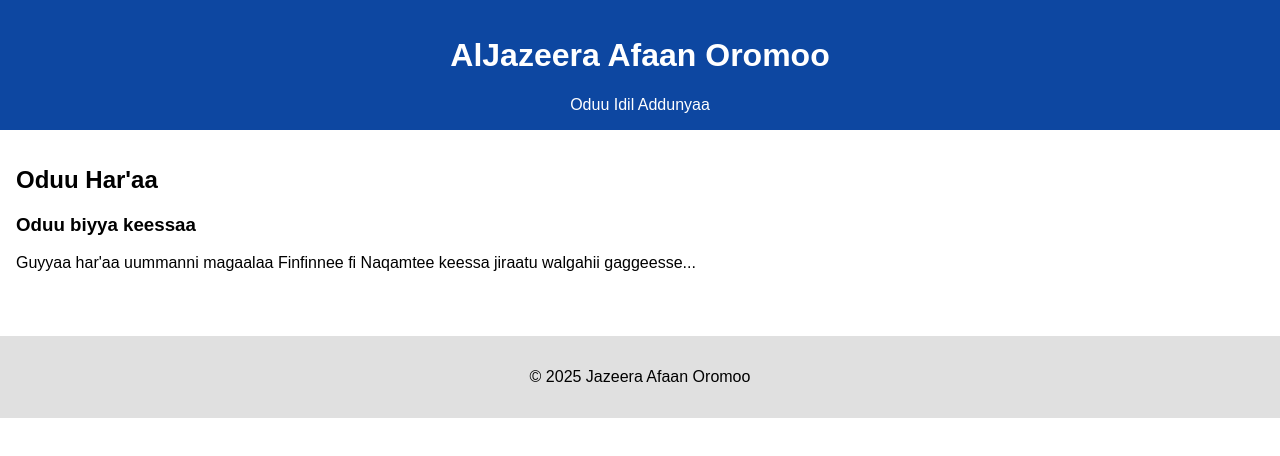
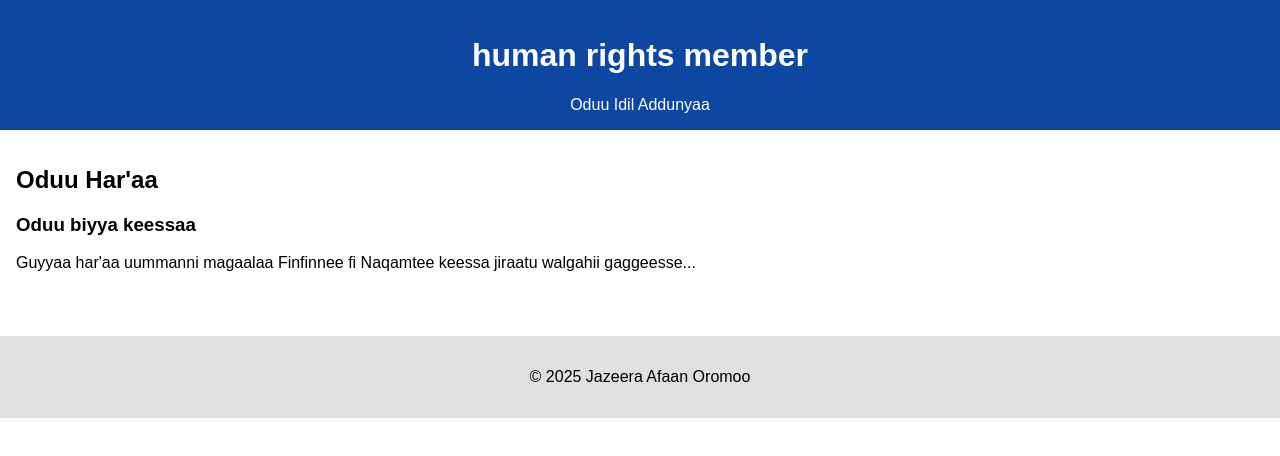
Before and after one commit to aljazeeraafaanoromoo/aljazeera-afaan-oromoo, a plain HTML site: page Jazeera Afaan Oromoo.html in a window 1280 px wide. Drawn offline with Linux system fonts and the light colour scheme.

Commit message:
Update personal account human rights member.html

```diff
--- a/Jazeera Afaan Oromoo.html
+++ b/Jazeera Afaan Oromoo.html
@@ -3,7 +3,7 @@
 <head>
   <meta charset="UTF-8" />
   <meta name="viewport" content="width=device-width, initial-scale=1.0" />
-  <title>Jazeera Afaan Oromoo</title>
+  <title>personal account human rights member</title>
   <style>
     body {
       font-family: sans-serif;
@@ -34,7 +34,7 @@
 </head>
 <body>
   <header>
-    <h1>AlJazeera Afaan Oromoo</h1>
+    <h1>human rights member</h1>
     <nav>
       <a href="#">Oduu Idil Addunyaa</a>
     </nav>
```
